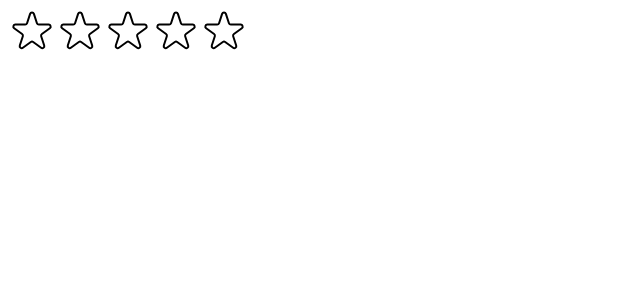
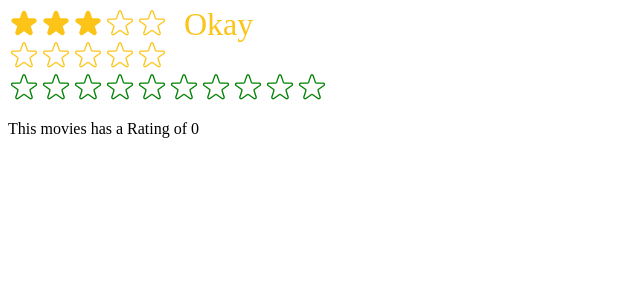
Before and after one commit to Ayush04H/React, a React (Create React App) app in the folder usepopcorn/: page / in a window 1280 px wide. Shown: the top 300 px of the page, without its empty margins (0-640 px from the left). Built offline with nearby package versions, Linux system fonts and the light colour scheme.

Commit message:
Feat:Made the Star Dynamic

```diff
--- a/usepopcorn/src/StarRating.js
+++ b/usepopcorn/src/StarRating.js
@@ -8,46 +8,75 @@ const containerStyle = {
 const starContainerStyle = {
   display: "flex",
 };
-const textStyle = {
-  lineHeight: "1",
-  margin: "0",
-};
-function StarRating({ maxRating = 5 }) {
-  const [rating, setRating] = useState(0);
+
+function StarRating({
+  maxRating = 5,
+  color = "#fcc419",
+  size = 48,
+  className,
+  message = [],
+  defaultRating = 0,
+  onSetRating,
+}) {
+  const [rating, setRating] = useState(defaultRating);
+  const [tempRating, settempRating] = useState(0);
   function handleRating(rating) {
     setRating(rating);
+    onSetRating(rating);
   }
+
+  const textStyle = {
+    lineHeight: "1",
+    margin: "0",
+    color,
+    fontSize: `${size / 1.5}px`,
+  };
   return (
-    <div style={containerStyle}>
+    <div style={containerStyle} className={className}>
       <div style={starContainerStyle}>
         {Array.from({ length: maxRating }, (_, i) => (
           <Star
             key={i}
             onClick={() => handleRating(i + 1)}
-            full={rating >= i + 1}
+            full={tempRating ? tempRating >= i + 1 : rating >= i + 1}
+            onHoverIn={() => settempRating(i + 1)}
+            onHoverOut={() => settempRating(0)}
+            color={color}
+            size={size}
           />
         ))}
       </div>
-      <p style={textStyle}>{rating || ""}</p>
+      <p style={textStyle}>
+        {message.length === maxRating
+          ? message[tempRating ? tempRating - 1 : rating - 1]
+          : tempRating || rating || ""}
+      </p>
     </div>
   );
 }
 
-const starStyle = {
-  width: "48px",
-  height: "48px",
-  display: "block",
-  cursor: "pointer",
-};
-function Star({ onClick, full }) {
+function Star({ onClick, full, onHoverIn, onHoverOut, color, size }) {
+  const starStyle = {
+    width: `${size / 1.5}px`,
+    height: `${size / 1.5}px`,
+    display: "block",
+    cursor: "pointer",
+    color,
+  };
   return (
-    <span role="button" style={starStyle} onClick={onClick}>
+    <span
+      role="button"
+      style={starStyle}
+      onClick={onClick}
+      onMouseEnter={onHoverIn}
+      onMouseLeave={onHoverOut}
+    >
       {full ? (
         <svg
           xmlns="http://www.w3.org/2000/svg"
           viewBox="0 0 20 20"
-          fill="#000"
-          stroke="#000"
+          fill={color}
+          stroke={color}
         >
           <path d="M9.049 2.927c.3-.921 1.603-.921 1.902 0l1.07 3.292a1 1 0 00.95.69h3.462c.969 0 1.371 1.24.588 1.81l-2.8 2.034a1 1 0 00-.364 1.118l1.07 3.292c.3.921-.755 1.688-1.54 1.118l-2.8-2.034a1 1 0 00-1.175 0l-2.8 2.034c-.784.57-1.838-.197-1.539-1.118l1.07-3.292a1 1 0 00-.364-1.118L2.98 8.72c-.783-.57-.38-1.81.588-1.81h3.461a1 1 0 00.951-.69l1.07-3.292z" />
         </svg>
@@ -56,7 +85,7 @@ function Star({ onClick, full }) {
           xmlns="http://www.w3.org/2000/svg"
           fill="none"
           viewBox="0 0 24 24"
-          stroke="#000"
+          stroke={color}
         >
           <path
             strokeLinecap="round"
@@ -70,36 +99,3 @@ function Star({ onClick, full }) {
   );
 }
 export default StarRating;
-
-/*
-FULL STAR
-
-<svg
-  xmlns="http://www.w3.org/2000/svg"
-  viewBox="0 0 20 20"
-  fill="#000"
-  stroke="#000"
->
-  <path
-    d="M9.049 2.927c.3-.921 1.603-.921 1.902 0l1.07 3.292a1 1 0 00.95.69h3.462c.969 0 1.371 1.24.588 1.81l-2.8 2.034a1 1 0 00-.364 1.118l1.07 3.292c.3.921-.755 1.688-1.54 1.118l-2.8-2.034a1 1 0 00-1.175 0l-2.8 2.034c-.784.57-1.838-.197-1.539-1.118l1.07-3.292a1 1 0 00-.364-1.118L2.98 8.72c-.783-.57-.38-1.81.588-1.81h3.461a1 1 0 00.951-.69l1.07-3.292z"
-  />
-</svg>
-
-
-EMPTY STAR
-
-<svg
-  xmlns="http://www.w3.org/2000/svg"
-  fill="none"
-  viewBox="0 0 24 24"
-  stroke="#000"
->
-  <path
-    strokeLinecap="round"
-    strokeLinejoin="round"
-    strokeWidth="{2}"
-    d="M11.049 2.927c.3-.921 1.603-.921 1.902 0l1.519 4.674a1 1 0 00.95.69h4.915c.969 0 1.371 1.24.588 1.81l-3.976 2.888a1 1 0 00-.363 1.118l1.518 4.674c.3.922-.755 1.688-1.538 1.118l-3.976-2.888a1 1 0 00-1.176 0l-3.976 2.888c-.783.57-1.838-.197-1.538-1.118l1.518-4.674a1 1 0 00-.363-1.118l-3.976-2.888c-.784-.57-.38-1.81.588-1.81h4.914a1 1 0 00.951-.69l1.519-4.674z"
-  />
-</svg>
-
-*/
--- a/usepopcorn/src/index.js
+++ b/usepopcorn/src/index.js
@@ -1,12 +1,29 @@
-import React from "react";
+import React, { useState } from "react";
 import ReactDOM from "react-dom/client";
 // import App from "./App";
 
 import StarRating from "./StarRating";
+
+function Test() {
+  const [movieRating, setmovieRating] = useState(0);
+  return (
+    <div>
+      <StarRating color="green" maxRating={10} onSetRating={setmovieRating} />
+      <p>This movies has a Rating of {movieRating}</p>
+    </div>
+  );
+}
+
 const root = ReactDOM.createRoot(document.getElementById("root"));
 root.render(
   <React.StrictMode>
     {/* <App /> */}
+    <StarRating
+      maxRating={5}
+      message={["Terrible", "Bad", "Okay", "Good", "Amazing"]}
+      defaultRating={3}
+    />
     <StarRating maxRating={5} />
+    <Test />
   </React.StrictMode>,
 );
```
Also changed, not shown: usepopcorn/src/index.css (+33 -0 lines).
